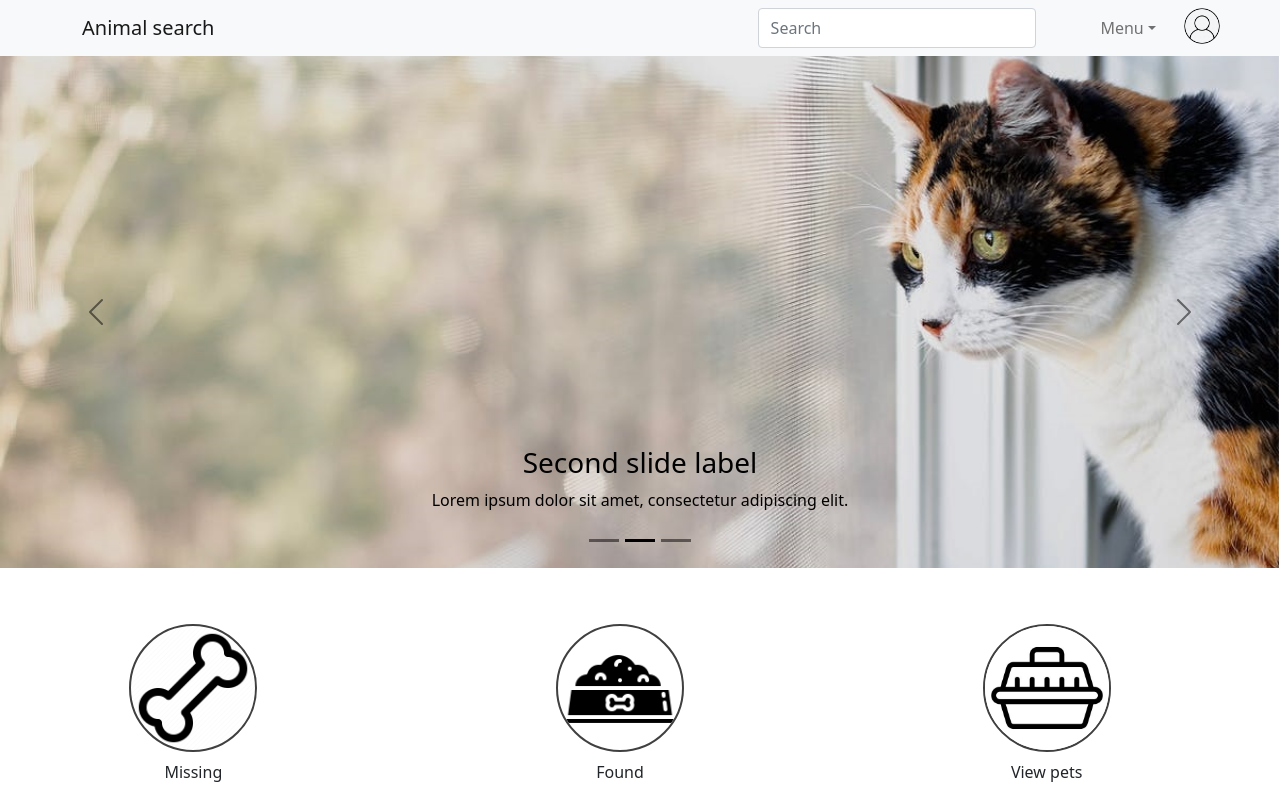
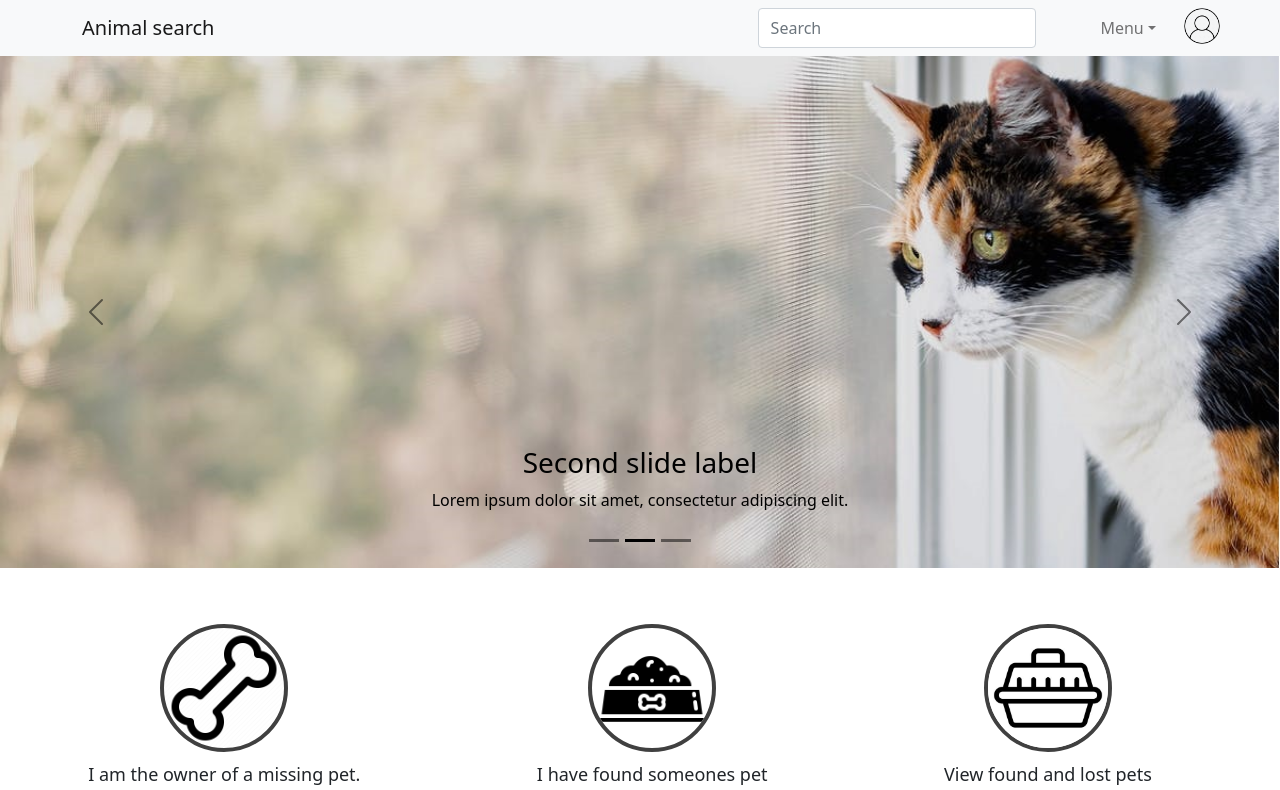
Before and after one commit to delarsen/React-project, a React (Create React App) app in the folder pet-search/: page / in a window 1280 px wide. Shown: the top 790 px of the page. Built offline with nearby package versions, Linux system fonts and the light colour scheme.

Commit message:
main-page buttons

```diff
--- a/pet-search/src/components/main-page/route-button.js
+++ b/pet-search/src/components/main-page/route-button.js
@@ -4,15 +4,17 @@ import { Button, Image } from "react-bootstrap";
 export default class RouteButton extends Component {
   render() {
     return (
-      <div className="mr-10 text-center">
+      <div className=" text-center">
         <Image
           src={this.props.img}
-          className="h-32 w-32 m-auto  border-2 border-neutral-700 "
+          className="h-32 w-32 m-auto  border-4 border-neutral-700 "
           roundedCircle
         />
-        <div className="mt-2 mb-2 max-w-sm">{this.props.text}</div>
+        <div className="mt-2 mb-2 max-w-sm text-lg font-base">
+          {this.props.text}
+        </div>
         <Button variant="primary" href={this.props.href}>
-          Primary
+          {this.props.buttonName}
         </Button>
       </div>
     );
--- a/pet-search/src/components/main-page/route-buttons.js
+++ b/pet-search/src/components/main-page/route-buttons.js
@@ -6,15 +6,25 @@ import mainimg3 from "../../images/pet-carrier.jpg";
 export default class RouteButtons extends Component {
   render() {
     return (
-      <div className="flex justify-around">
+      <div className="flex justify-around mr-10">
         <RouteButton
-          text="Missing"
+          text="I am the owner of a missing pet."
           img={mainimg1}
           href="/reportlostpet"
-          className="rounded-full"
+          buttonName="Missing"
         />
-        <RouteButton text="Found" img={mainimg2} href="/reportfoundpet" />
-        <RouteButton text="View pets" img={mainimg3} href="/viewpets" />
+        <RouteButton
+          text="I have found someones pet"
+          img={mainimg2}
+          href="/reportfoundpet"
+          buttonName="Found"
+        />
+        <RouteButton
+          text="View found and lost pets"
+          img={mainimg3}
+          href="/viewpets"
+          buttonName="View pets"
+        />
       </div>
     );
   }
```
